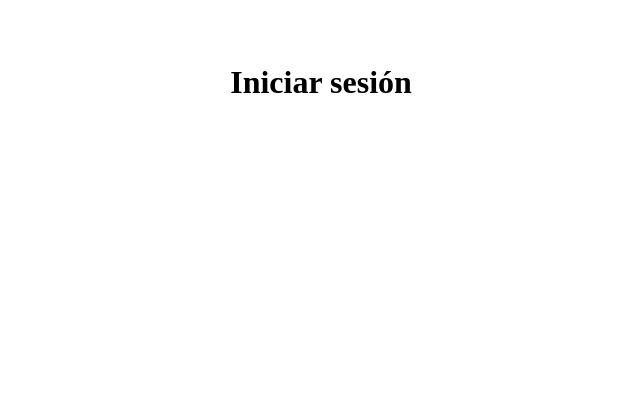
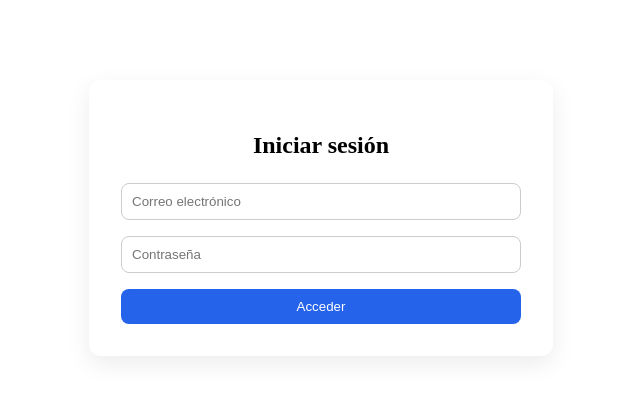
Before and after one commit to vasbelco/trasari.app, a Next.js app: page /login in a window 1280 px wide. Shown: the top 398 px of the page, without its empty margins (319-959 px from the left). Built offline with nearby package versions, Linux system fonts and the light colour scheme.

Commit message:
Update login.js

```diff
--- a/pages/login.js
+++ b/pages/login.js
@@ -1,3 +1,5 @@
+import LoginCard from '../components/LoginCard'
+
 export default function LoginPage() {
-  return <h1 style={{textAlign:'center', marginTop: '4rem'}}>Iniciar sesión</h1>;
+  return <LoginCard />
 }
```
